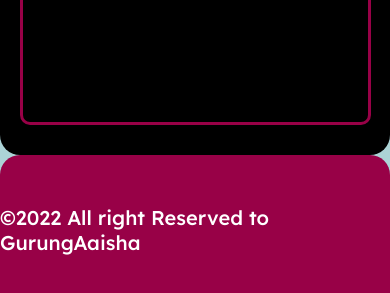
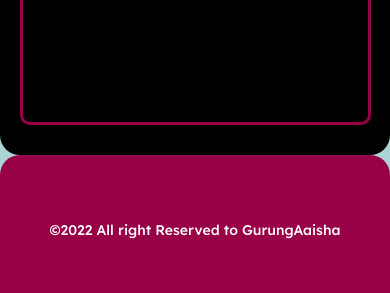
Before and after one commit to shiridharKhatri/pizzaHouse, a plain HTML site: page index.html in a window 390 px wide. Shown: the part 1845-2138 px from the top of the page. Drawn offline with Linux system fonts and the light colour scheme; a web font is replaced by a local one.

Commit message:
Update style.css

```diff
--- a/style.css
+++ b/style.css
@@ -326,4 +326,7 @@ footer p {
         font-size: 20px;
         left: -20%;
       }
+   footer p {
+        font-size: 14px;
+      }
 }
```
